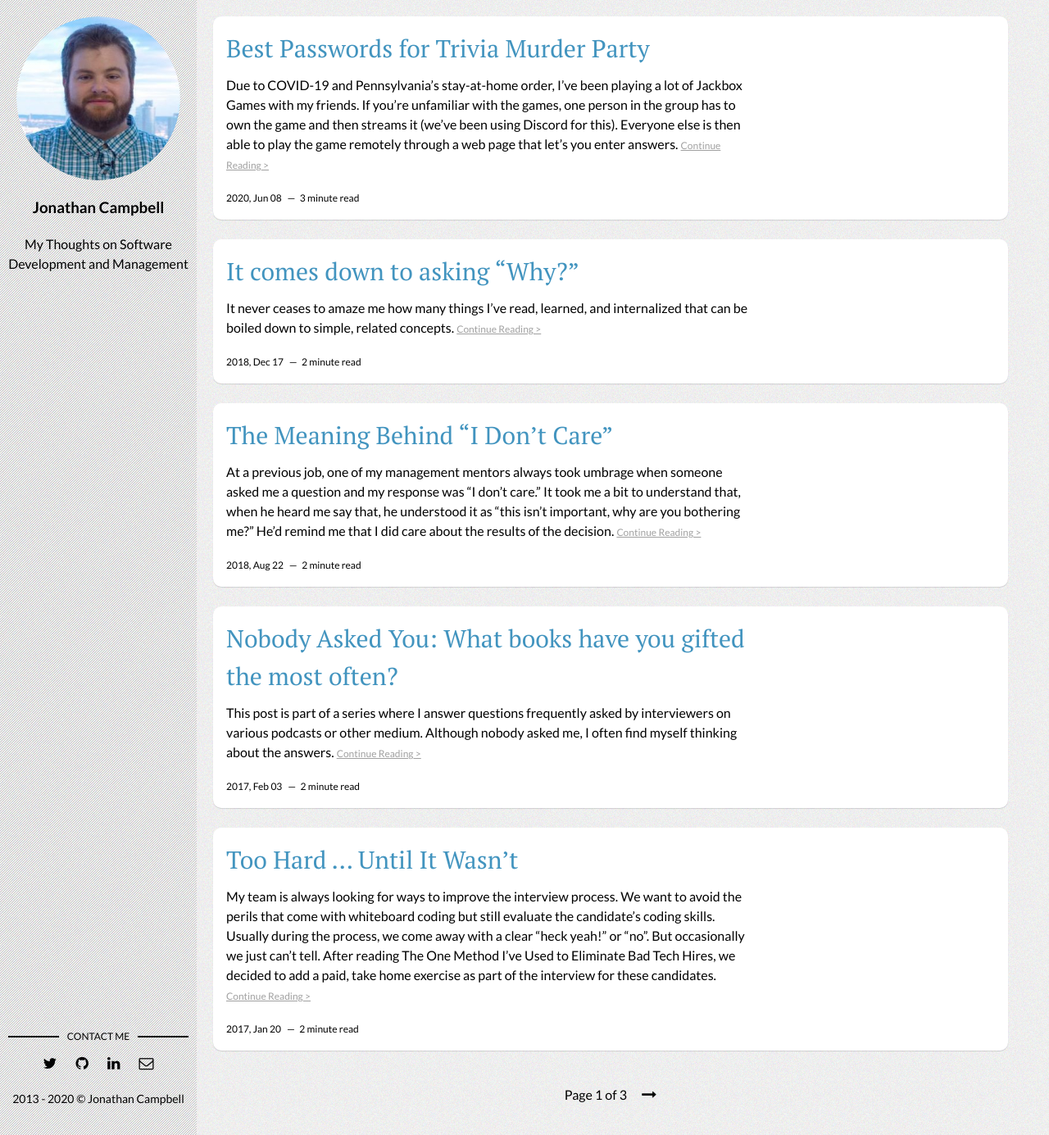
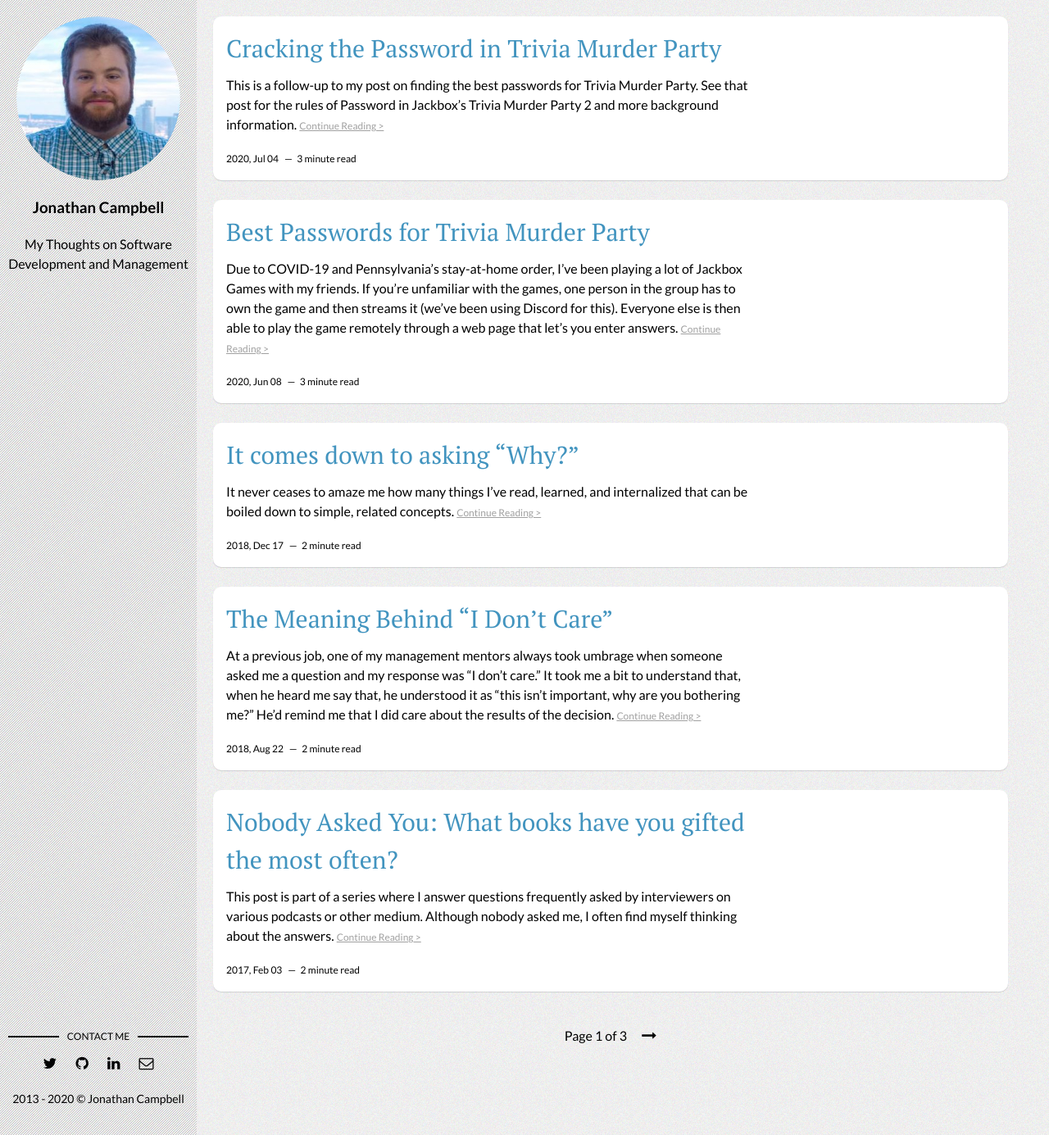
Before and after one commit to healsdata/jon.camp, a Jekyll site: the page built from index.html, in a window 1280 px wide and 1385 px high. Shown: the whole window at 82% size. Built offline with Jekyll 4.4.1, drawn with Linux system fonts in a browser that asks for light colours; the list of posts is cut into pages by our own code; part of the change alters nothing that is shown.

Commit message:
docs: post on cracking a murder party password

````diff
--- a/_posts/2020-06-08-trivia-murder-party-password.md
+++ b/_posts/2020-06-08-best-trivia-murder-party-password.md
@@ -3,7 +3,7 @@ title: 'Best Passwords for Trivia Murder Party'
 date: 2020-06-08T09:03:59-05:00
 author: Jon
 layout: post
-permalink: /2020/06/trivia-murder-party-password/
+permalink: /2020/06/best-trivia-murder-party-password/
 categories:
   - password
   - learning
--- /dev/null
+++ b/_posts/2020-07-03-cracking-trivia-murder-party-password.md
@@ -0,0 +1,58 @@
+---
+title: 'Cracking the Password in Trivia Murder Party'
+date: 2020-07-04T09:03:59-05:00
+author: Jon
+layout: post
+permalink: /2020/07/cracking-trivia-murder-party-password/
+categories:
+  - password
+  - learning
+---
+*This is a follow-up to my post on finding the [best passwords for Trivia Murder Party](/2020/06/trivia-murder-party-password/). See that post for the rules of Password in Jackbox's Trivia Murder Party 2 and more background information.*
+
+The actual best way to crack the password in game would be an interactive tool that immediate surfaces the best next word to try based on the previous results. If you enter *cost* and learn the last letter is *T* and the first letter isn't *C*, then there's no reason to try *coin*. But that seems a bit too much like cheating.
+
+So instead, this strategy centers around a word list that will help you identify the vowels (including *y*) in the opponents' words. Once you've identified one or more vowels, you can start making logical guesses from there. Remember, R S T N L are still the most consonants, even when only considering four-letter words.
+
+Vowels are the obvious choice. In my word set, there's only five words that don't contain a vowel: brrr, cwms, pfft, psst, and tsks. There's also only one word entirely made of vowels, yoyo.
+
+I also considered the time limits on the game. You're given 30 seconds to crack the password. If you can type 60wpm and take into account some network and brain latency, you'll get about 15 guesses.
+
+To start off identifying a short list of words to use to find the vowels, I wanted to create a regex that would find the next helpful in the word list. There was no point in doing `/[aeoiuy][aeoiuy][aeoiuy][aeoiuy]/` because we already know there's only one word that matches. Instead, I created four regexes:
+
+```
+[a-z][aeoiuy][aeoiuy][aeoiuy]
+[aeoiuy][a-z][aeoiuy][aeoiuy]
+[aeoiuy][aeoiuy][a-z][aeoiuy]
+[aeoiuy][aeoiuy][aeoiuy][a-z]
+```
+
+Once I ran them and found the matches, I then looped over each match and created a new set of regexes that eliminated the vowels provided by the matched word. For example, when "yoyo" matched, the new regex set was:
+
+```
+[a-z][aeiuy][aeoiu][aeiuy]
+[aeoiu][a-z][aeoiu][aeiuy]
+[aeoiu][aeiuy][a-z][aeiuy]
+[aeoiu][aeiuy][aeoiu][a-z]
+```
+
+I called this code recursively for a maximum of 8 matching words. Six words would be the ideal number, as there as six vowels, but again, we know there's only one word made entirely of vowels. Seven would be better, but it was taking some time to run and I wanted to start seeing results faster.
+
+One of the first results was:
+
+## yoyo > uvea > aeon > luau > oily > eyre > iris > ptui
+
+While those are all valid words, some of them are archaic, rare, or just weird. I don't know what word list Trivia Murder Party is using, so then I manually began to remove words that seemed pretty uncommon. I wanted to find an option that used more common, every day words.
+
+## buoy > lieu > mayo > yeti > iota > eyre > uric > onus
+
+These words all look pretty common to me, so next time I get a chance, I'm going to see if the game accepts *lieu* and *eyre*. If so, this is the shortest list of words to identify all the vowels. Additionally, *onus* will be helpful to find (or rule out) an *S* in the last spot, the most common letter placement from our study.
+
+If eyre or lieu isn't accepted, here are other options I'll try:
+
+* **aloe > luau > oily > yeti > yoyo > eyes > your > ions > unit** - Is yoyo acceptable to the game?
+* **luau > mayo > idea > oboe > eely > yogi > unit > blue > sill > type** - One word longer, but everyone word seems very likely to be accepted.
+
+And remember, if you have't matched ANY letters by this point, try **brrr > cwms > pfft > psst > tsks**.
+
+I'm sure there's more optimization to be done here, taking into account the frequency of consonants in each position. Additionally, once you have the optimal word list, there must be an optimal order in which to enter them. For example, if you think your opponent has read my post on the best passwords to use, *eely*, *eyre* or *eyes* should be your first word to seek out that starting *E*.
````
